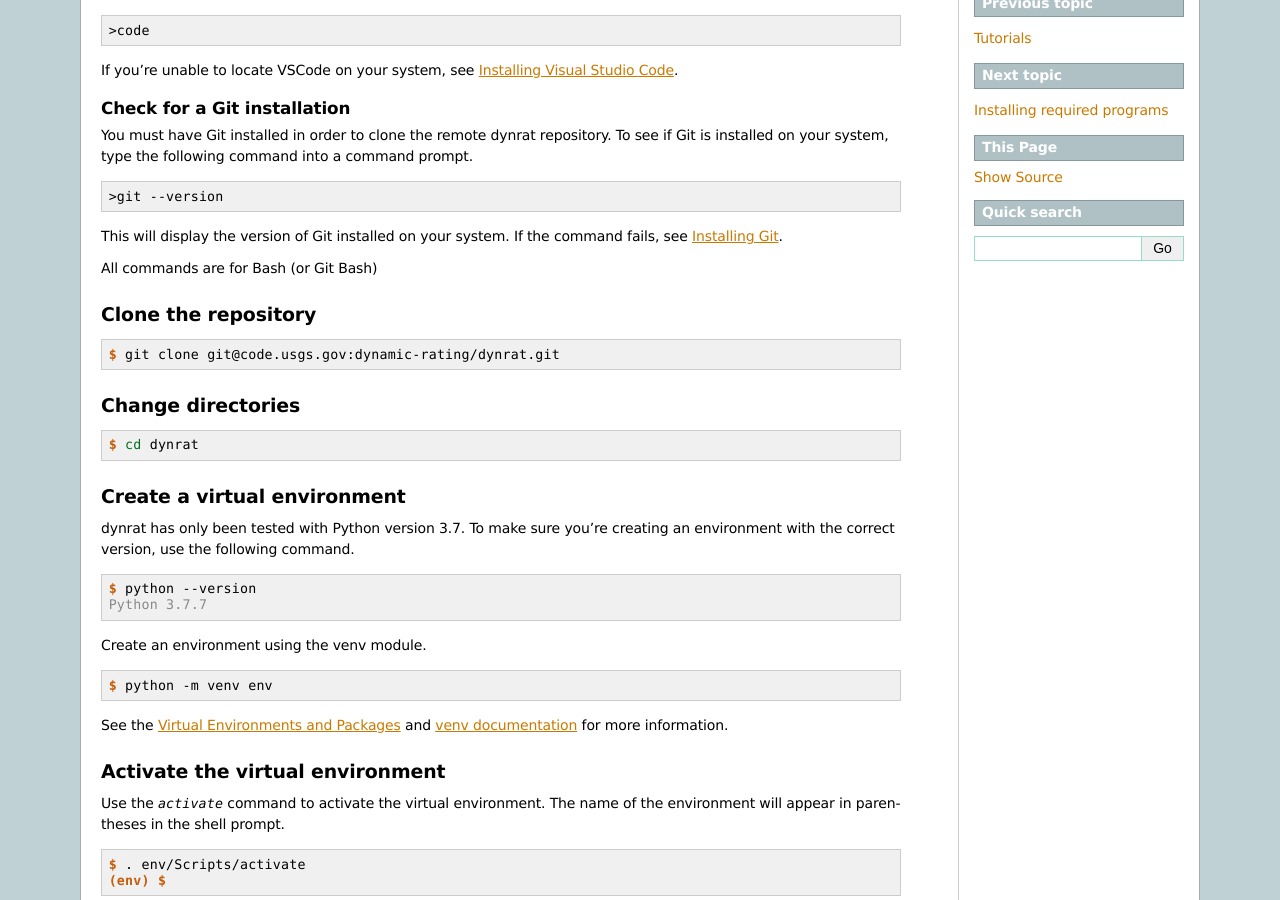
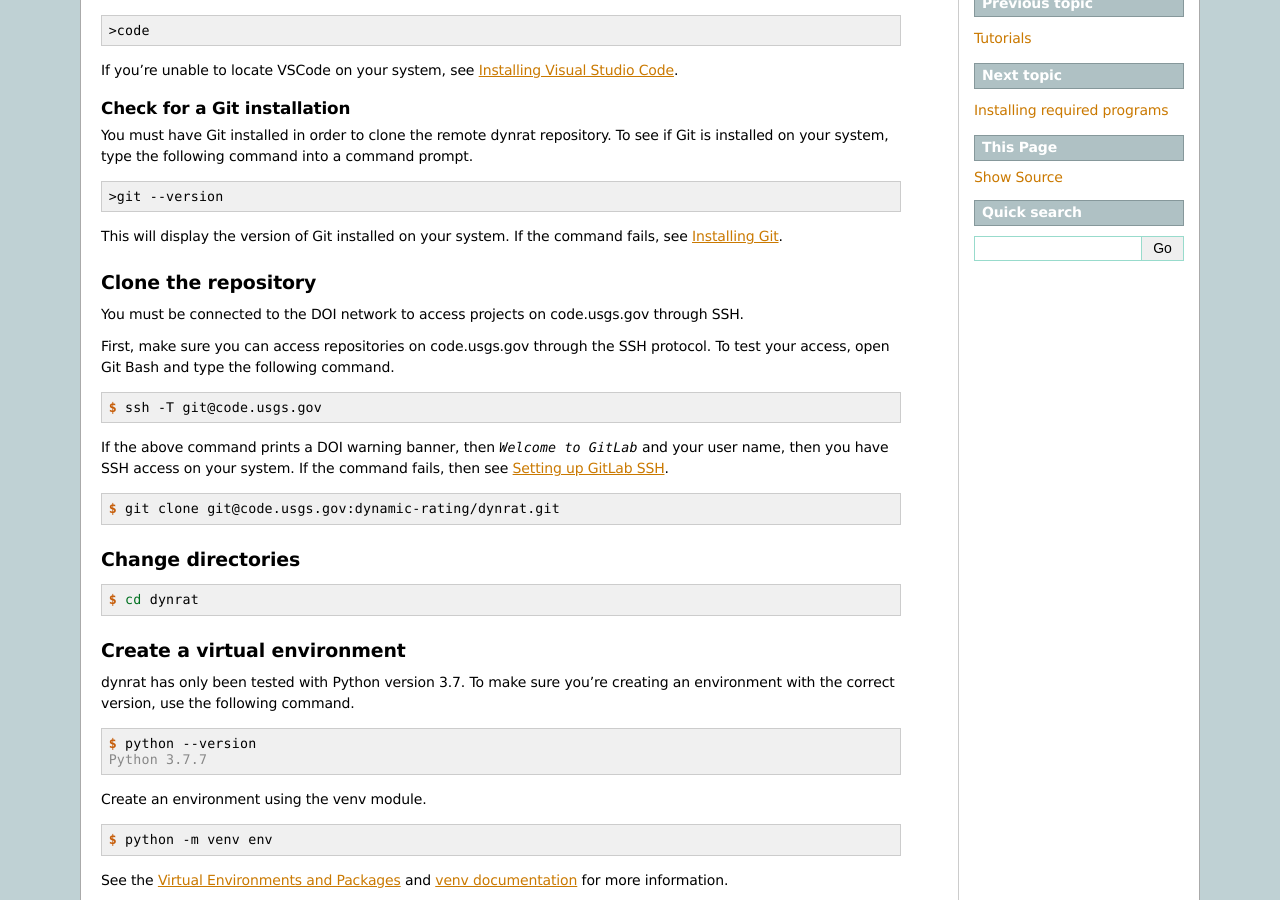
Before and after one commit to mdomanski-usgs/dynrat, a Sphinx documentation site: the page built from docs/tutorial/setup.rst, in a window 1280 px wide and 900 px high, scrolled down 472 px. Built offline with Sphinx 7.4.7, drawn with Linux system fonts in a browser that asks for light colours; pages that are not in the unit, such as notebooks, are missing from menus.

Commit message:
add ssh instructions

```diff
--- a/docs/tutorial/index.rst
+++ b/docs/tutorial/index.rst
@@ -4,4 +4,5 @@ Tutorials
 .. toctree::
 
    setup
-   install.rst
+   install
+   ssh
--- a/docs/tutorial/setup.rst
+++ b/docs/tutorial/setup.rst
@@ -49,10 +49,24 @@ command prompt.
 This will display the version of Git installed on your system. If the command
 fails, see :ref:`installing-git`.
 
-All commands are for Bash (or Git Bash)
+.. _setup-clone-the-repo:
 
 Clone the repository
 ====================
+You must be connected to the DOI network to access projects on code.usgs.gov
+through SSH.
+
+First, make sure you can access repositories on code.usgs.gov through the SSH
+protocol. To test your access, open Git Bash and type the following command.
+
+.. code-block:: console
+
+    $ ssh -T git@code.usgs.gov
+
+If the above command prints a DOI warning banner, then `Welcome to GitLab` and
+your user name, then you have SSH access on your system. If the command fails,
+then see :ref:`setting-up-gitlab-ssh`.
+
 .. code-block:: console
 
     $ git clone git@code.usgs.gov:dynamic-rating/dynrat.git
```
Also changed, not shown: docs/tutorial/ssh.rst (added, +80 -0 lines).
